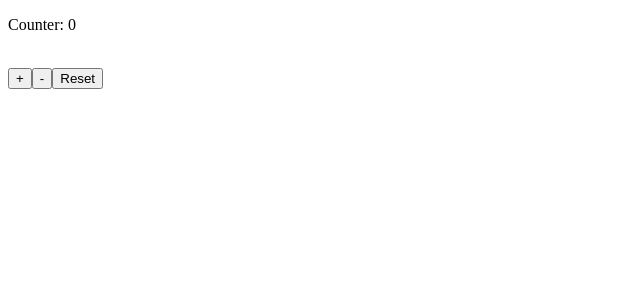
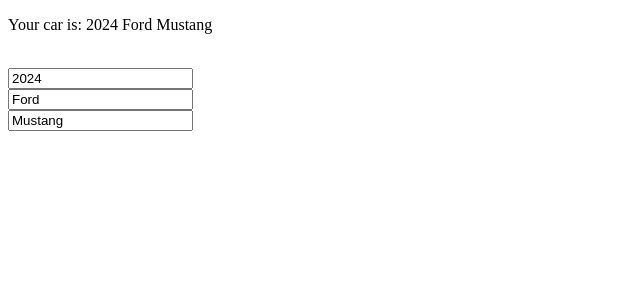
Before and after one commit to Princesval/react, a React (Vite) app in the folder my-react-app/: page / in a window 1280 px wide. Shown: the top 300 px of the page, without its empty margins (0-640 px from the left). Built offline with nearby package versions, Linux system fonts and the light colour scheme.

Commit message:
update objects

```diff
--- a/my-react-app/src/App.jsx
+++ b/my-react-app/src/App.jsx
@@ -1,9 +1,9 @@
-import MyComponent from "./MyComponent.jsx";
+import MyComponent2 from "./Mycomponent2.jsx";
 
 function App() {
   return(
     <>
-      <MyComponent/>
+      <MyComponent2/>
     </>
 
   );
--- /dev/null
+++ b/my-react-app/src/Mycomponent2.jsx
@@ -0,0 +1,36 @@
+import React, {useState} from 'react';
+
+function MyComponent2 () {
+
+    const [car, setCar] = useState({year: 2024,
+                                    make: "Ford",
+                                    model: "Mustang"});
+
+    function handleYearChange(event) {
+        setCar(c => ({...c, year: event.target.value}));
+    }
+
+    function handleMakeChange(event) {
+        setCar(c => ({...c, make: event.target.value}));
+    }
+
+
+    function handleModelChange(event) {
+        setCar(c => ({...c, model: event.target.value}));
+    }
+
+
+    return(
+        <div>
+            <p>Your car is: {car.year} {car.make} {car.model}</p>
+
+            <br />
+
+            <input type="number" value={car.year} onChange={handleYearChange}/> <br/>
+            <input type="text" value={car.make} onChange={handleMakeChange}/> <br/>
+            <input type="text" value={car.model} onChange={handleModelChange}/> <br/>
+        </div>
+    );
+}
+
+export default MyComponent2
```
